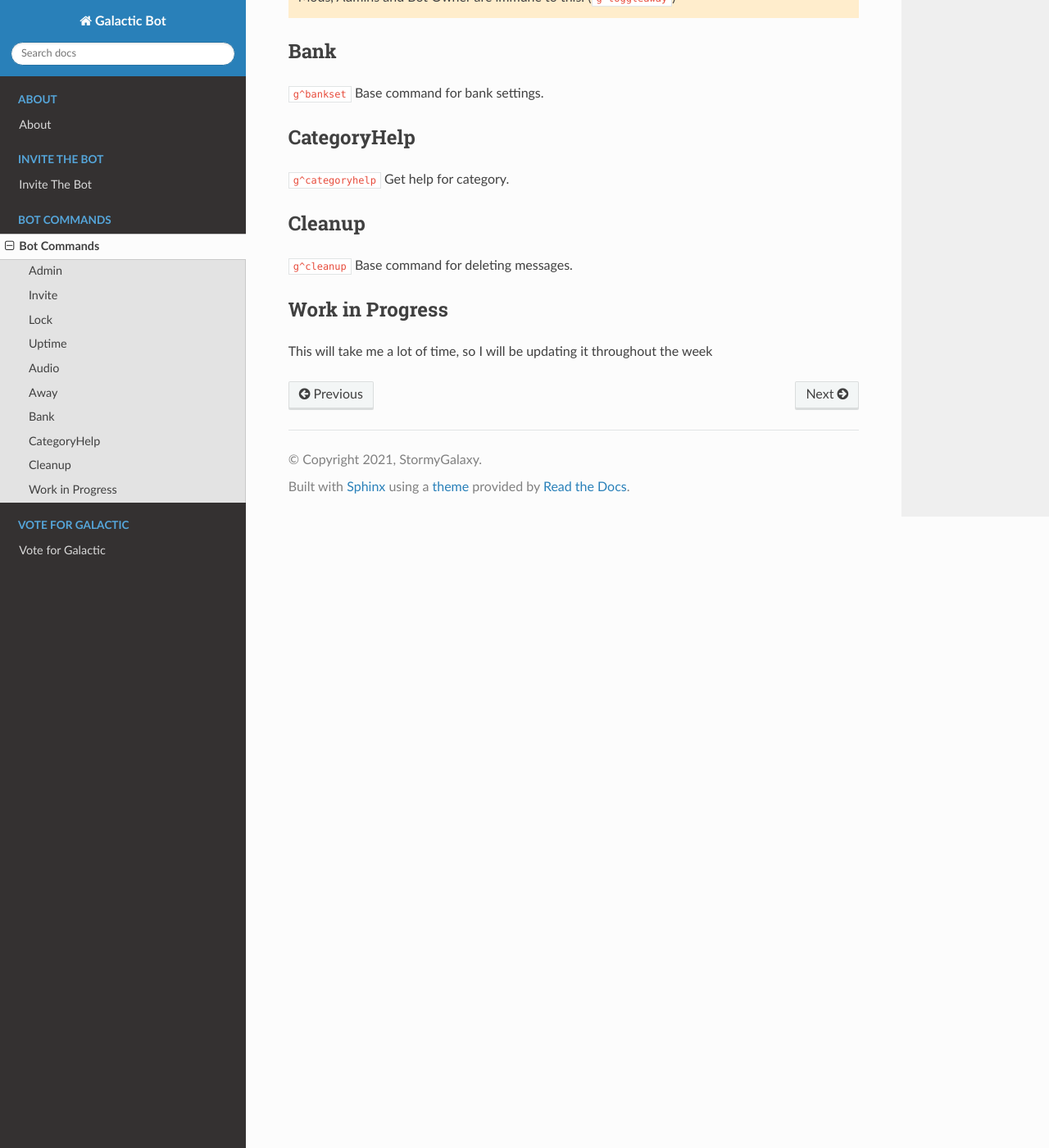
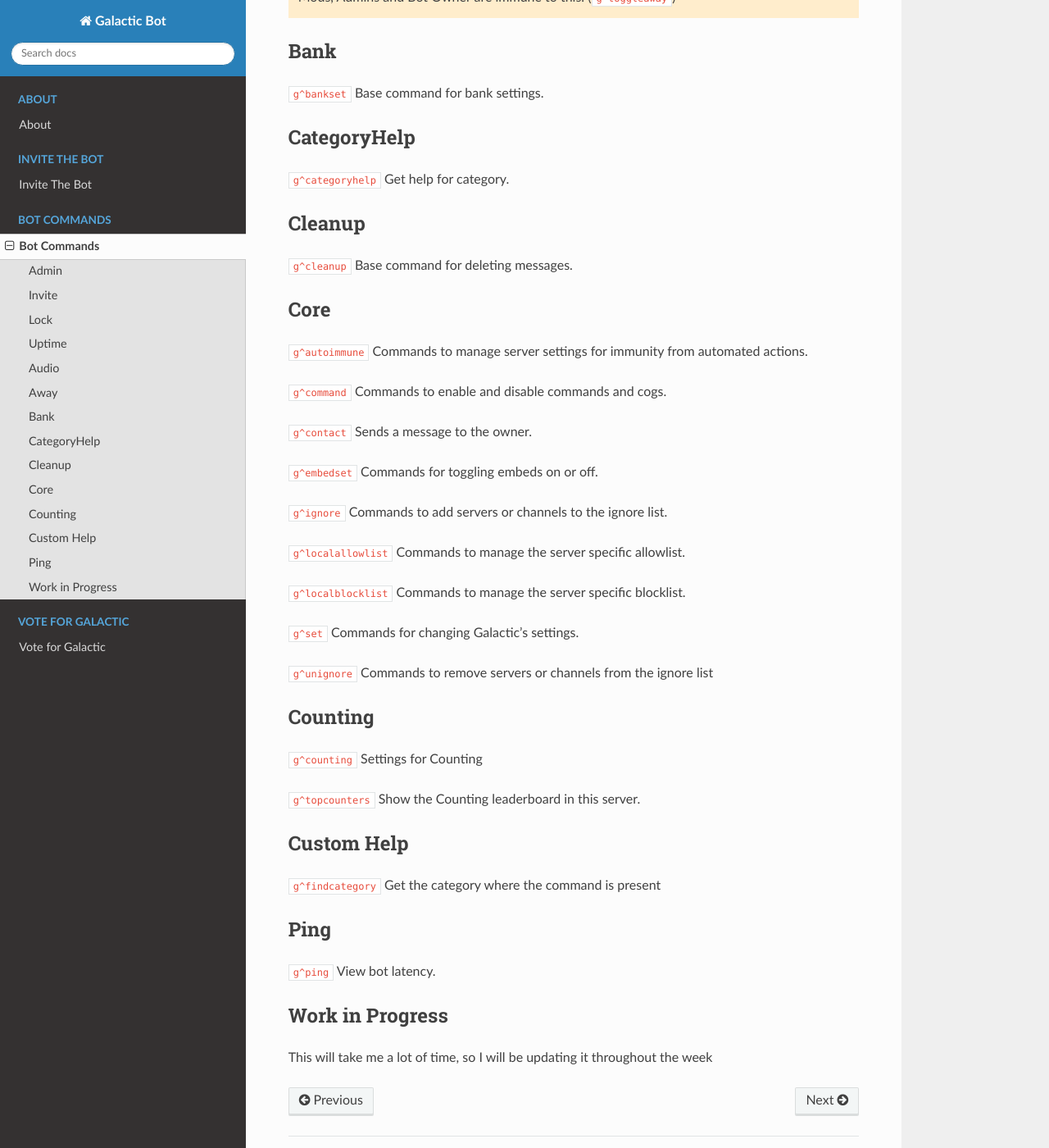
Before and after one commit to StormyGalaxy/Galactic-Bot, a Sphinx documentation site: the page built from docs/commands/BotCommands.rst, in a window 1280 px wide and 1400 px high, scrolled down 3006 px. Shown: the whole window at 82% size. Built offline with Sphinx 7.4.7 and the Read the Docs theme 2.0.0, drawn with Linux system fonts in a browser that asks for light colours.

Commit message:
Update BotCommands.rst

```diff
--- a/docs/commands/BotCommands.rst
+++ b/docs/commands/BotCommands.rst
@@ -141,6 +141,49 @@
 
 ``g^cleanup`` Base command for deleting messages.
 
+------------
+Core
+------------
+
+``g^autoimmune`` Commands to manage server settings for immunity from automated actions.
+
+``g^command`` Commands to enable and disable commands and cogs.
+
+``g^contact`` Sends a message to the owner.
+
+``g^embedset`` Commands for toggling embeds on or off.
+
+``g^ignore`` Commands to add servers or channels to the ignore list.
+
+``g^localallowlist`` Commands to manage the server specific allowlist.
+
+``g^localblocklist`` Commands to manage the server specific blocklist.
+
+``g^set`` Commands for changing Galactic's settings.
+
+``g^unignore`` Commands to remove servers or channels from the ignore list
+
+------------
+Counting
+------------
+
+``g^counting`` Settings for Counting
+
+``g^topcounters`` Show the Counting leaderboard in this server.
+
+------------
+Custom Help
+------------
+
+``g^findcategory`` Get the category where the command is present
+
+------------
+Ping
+------------
+
+``g^ping`` View bot latency.
+
+
 
 
 ------------
```
